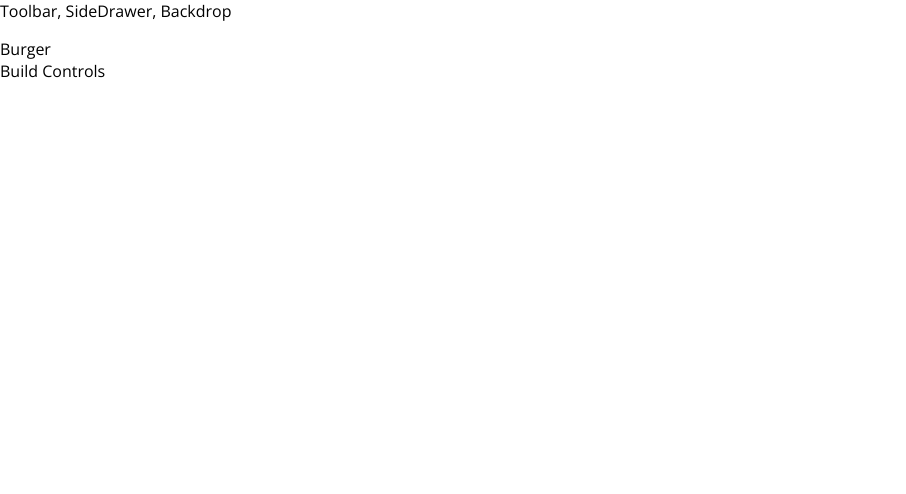
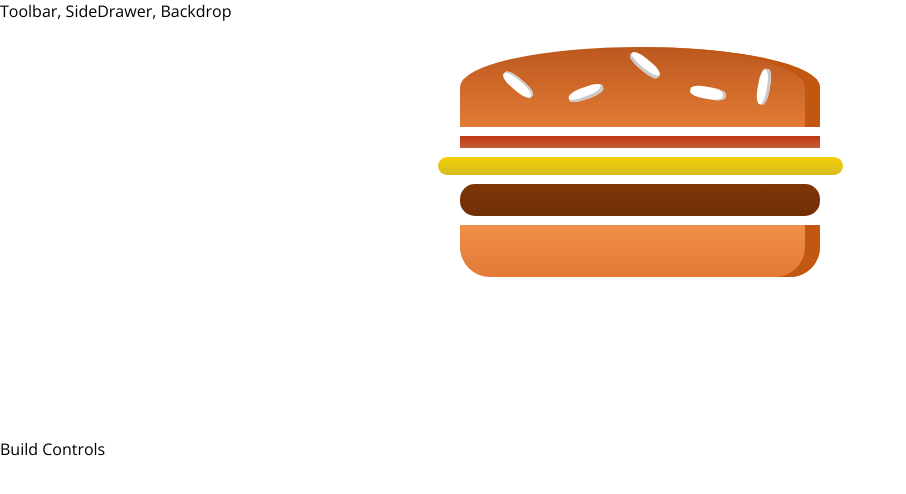
Before and after one commit to jvhti/burger-builder, a React (Create React App) app: page / in a window 1280 px wide. Shown: the top 494 px of the page, without its empty margins (0-906 px from the left). Built offline with nearby package versions, Linux system fonts and the light colour scheme.

Commit message:
Create Burger component and render it in BurgerBuilder

```diff
--- a/src/components/Burger/Burger.js
+++ b/src/components/Burger/Burger.js
@@ -0,0 +1,17 @@
+import React from 'react';
+import BurgerIngredient from "./BurgerIngredient/BurgerIngredient";
+import classes from './Burger.module.scss';
+
+const burger = () => {
+  return (
+      <div className={classes.Burger}>
+        <BurgerIngredient type="bread-top"/>
+        <BurgerIngredient type="bacon"/>
+        <BurgerIngredient type="cheese"/>
+        <BurgerIngredient type="meat"/>
+        <BurgerIngredient type="bread-bottom"/>
+      </div>
+  );
+};
+
+export default burger;
--- /dev/null
+++ b/src/components/Burger/Burger.module.scss
@@ -0,0 +1,22 @@
+.Burger {
+  width: 100%;
+  margin: auto;
+  height: 250px;
+  overflow: auto;
+  text-align: center;
+  font-weight: bold;
+  font-size: 1.2rem;
+
+  @media (min-width: 1000px) and (min-height: 700px) {
+    width: 700px;
+    height: 600px;
+  }
+  @media (min-width: 500px) and (min-height: 401px) {
+    width: 450px;
+    height: 400px;
+  }
+  @media (min-width: 500px) and (max-height: 400px) {
+    width: 350px;
+    height: 300px;
+  }
+}
--- a/src/containers/BurgerBuilder/BurgerBuilder.js
+++ b/src/containers/BurgerBuilder/BurgerBuilder.js
@@ -1,10 +1,11 @@
 import React, {Component} from 'react';
+import Burger from "../../components/Burger/Burger";
 
 class BurgerBuilder extends Component {
   render() {
     return (
         <React.Fragment>
-          <div>Burger</div>
+          <Burger/>
           <div>Build Controls</div>
         </React.Fragment>
     );
```
